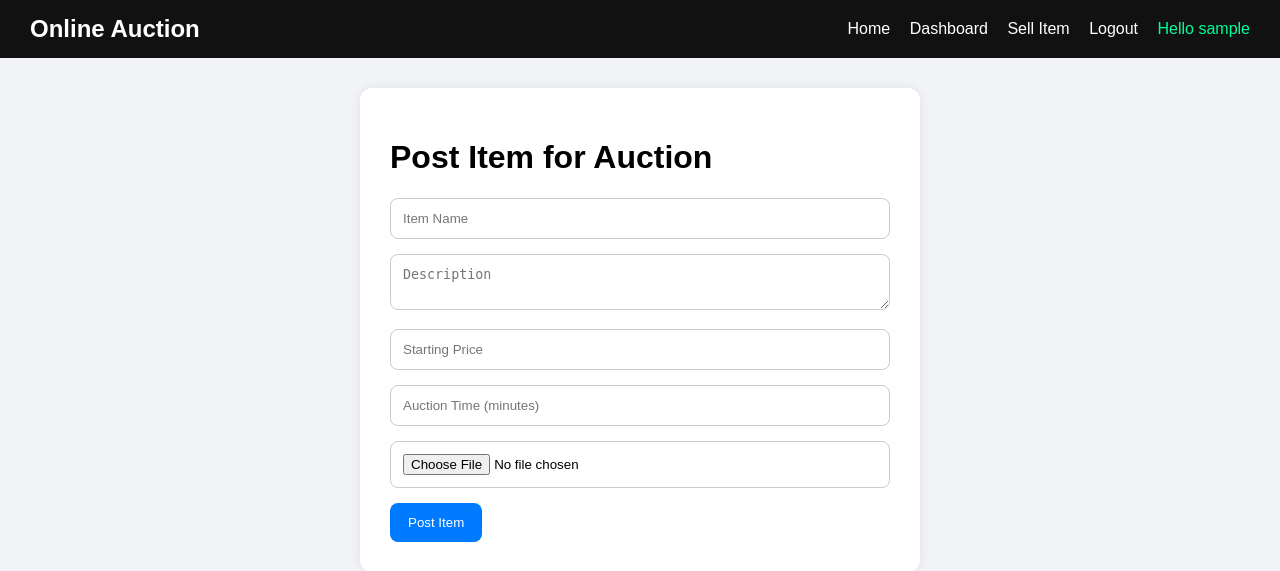
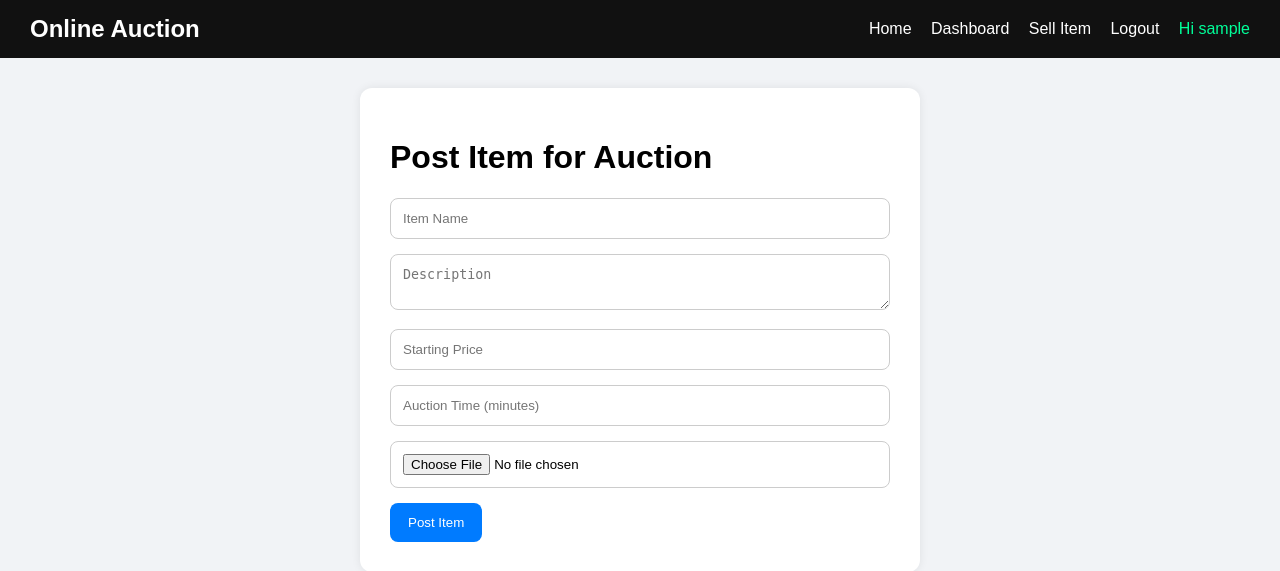
Before and after one commit to aadi-2506/Online_Auction, a Flask app: page /add_item in a window 1280 px wide. Shown: the top 571 px of the page. Run offline with Flask 3, Linux system fonts and the light colour scheme; the visitor is signed in with stand-in values (Sample User, id 1).

Commit message:
Enhance base.html with viewport and greeting update
Added viewport meta tag for responsive design and updated greeting.

```diff
--- a/templates/base.html
+++ b/templates/base.html
@@ -3,6 +3,7 @@
 <head>
     <title>Online Auction System</title>
     <link rel="stylesheet" href="{{ url_for('static', filename='style.css') }}">
+    <meta name="viewport" content="width=device-width, initial-scale=1">
 </head>
 <body>
 
@@ -16,7 +17,7 @@
             <a href="/dashboard">Dashboard</a>
             <a href="/add_item">Sell Item</a>
             <a href="/logout">Logout</a>
-            <span class="user">Hello {{ current_user.username }}</span>
+            <span class="user">Hi {{ current_user.username }}</span>
         {% else %}
             <a href="/login">Login</a>
             <a href="/register">Register</a>
```
